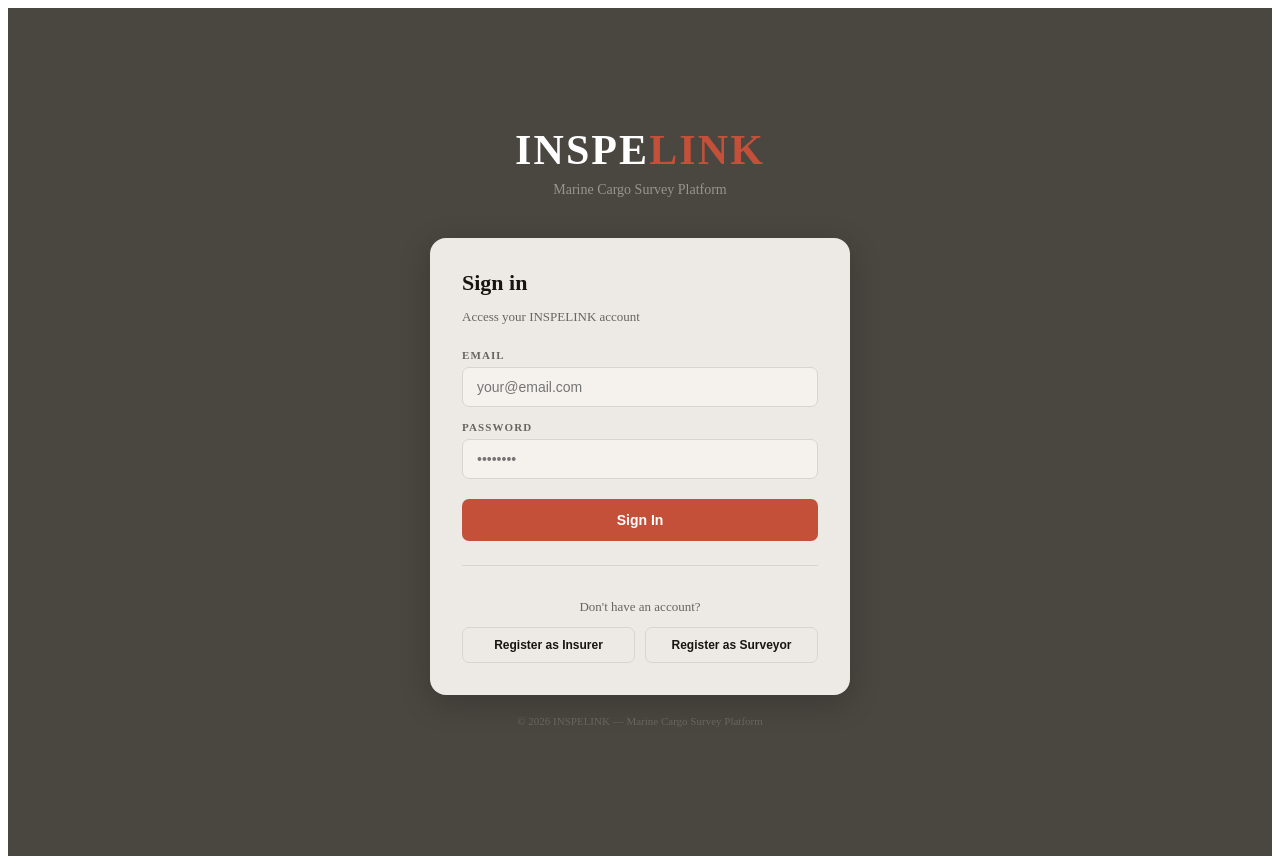
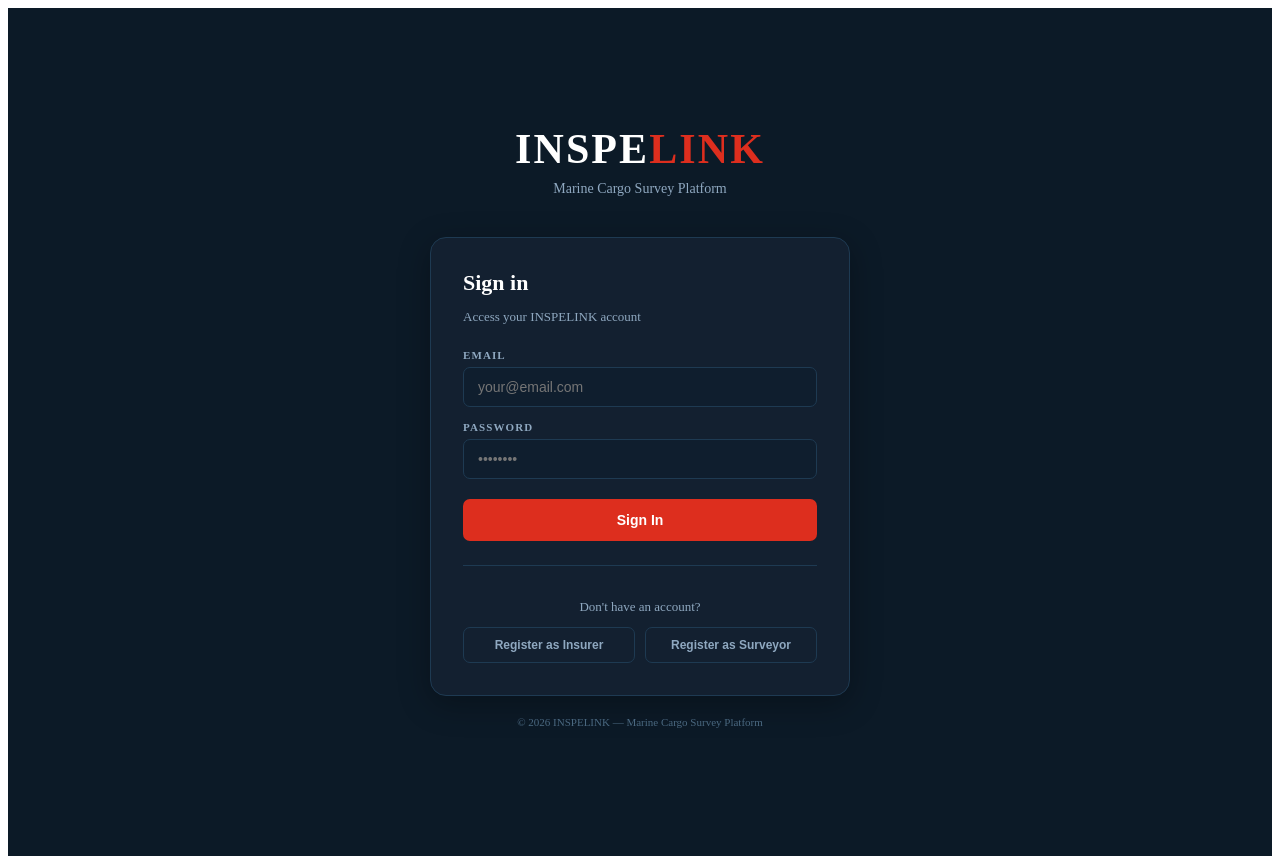
Before and after one commit to surveybaja-source/SurveyLink., a Next.js app: page /auth in a window 1280 px wide. Built offline with nearby package versions, Linux system fonts and the light colour scheme; no server answers.

Commit message:
Refactor styles and colors in auth page
Updated styles and colors for the authentication page.

```diff
--- a/app/auth/page.js
+++ b/app/auth/page.js
@@ -21,55 +21,55 @@ export default function Auth() {
   }
 
   return (
-    <div style={{background:'#4a4640',minHeight:'100vh',display:'flex',alignItems:'center',justifyContent:'center',padding:24}}>
+    <div style={{background:'#0c1a27',minHeight:'100vh',display:'flex',alignItems:'center',justifyContent:'center',padding:24}}>
       <div style={{width:'100%',maxWidth:420}}>
 
         <div style={{textAlign:'center',marginBottom:40}}>
           <div style={{color:'#fff',fontWeight:900,fontSize:42,letterSpacing:'0.05em'}}>
-            INSPE<span style={{color:'#C4503A'}}>LINK</span>
+            INSPE<span style={{color:'#dd2e1e'}}>LINK</span>
           </div>
-          <div style={{color:'#9a9490',fontSize:14,marginTop:8}}>Marine Cargo Survey Platform</div>
+          <div style={{color:'#8fa8c0',fontSize:14,marginTop:8}}>Marine Cargo Survey Platform</div>
         </div>
 
-        <div style={{background:'#EDE9E4',borderRadius:16,padding:32,boxShadow:'0 8px 32px rgba(0,0,0,0.2)'}}>
-          <h2 style={{color:'#1a1410',fontWeight:800,fontSize:22,marginBottom:6,marginTop:0}}>Sign in</h2>
-          <p style={{color:'#6a6460',fontSize:13,marginBottom:24}}>Access your INSPELINK account</p>
+        <div style={{background:'#132030',border:'1px solid #1e3a52',borderRadius:16,padding:32,boxShadow:'0 8px 32px rgba(0,0,0,0.3)'}}>
+          <h2 style={{color:'#fff',fontWeight:800,fontSize:22,marginBottom:6,marginTop:0}}>Sign in</h2>
+          <p style={{color:'#8fa8c0',fontSize:13,marginBottom:24}}>Access your INSPELINK account</p>
 
-          {error&&<div style={{background:'rgba(196,80,58,0.1)',border:'1px solid #C4503A',borderRadius:8,padding:'10px 14px',marginBottom:16,color:'#C4503A',fontSize:13}}>{error}</div>}
+          {error&&<div style={{background:'rgba(221,46,30,0.1)',border:'1px solid #dd2e1e',borderRadius:8,padding:'10px 14px',marginBottom:16,color:'#dd2e1e',fontSize:13}}>{error}</div>}
 
           <form onSubmit={handleLogin}>
             <div style={{marginBottom:14}}>
-              <label style={{display:'block',color:'#6a6460',fontSize:11,fontWeight:700,letterSpacing:'0.1em',textTransform:'uppercase',marginBottom:6}}>Email</label>
+              <label style={{display:'block',color:'#8fa8c0',fontSize:11,fontWeight:700,letterSpacing:'0.1em',textTransform:'uppercase',marginBottom:6}}>Email</label>
               <input type="email" placeholder="your@email.com" value={email} onChange={e=>setEmail(e.target.value)} required
-                style={{width:'100%',background:'#f5f2ee',border:'1px solid #d8d4ce',borderRadius:7,padding:'11px 14px',color:'#1a1410',fontSize:14,boxSizing:'border-box',outline:'none'}}/>
+                style={{width:'100%',background:'#0f1e2e',border:'1px solid #1e3a52',borderRadius:7,padding:'11px 14px',color:'#fff',fontSize:14,boxSizing:'border-box',outline:'none'}}/>
             </div>
             <div style={{marginBottom:20}}>
-              <label style={{display:'block',color:'#6a6460',fontSize:11,fontWeight:700,letterSpacing:'0.1em',textTransform:'uppercase',marginBottom:6}}>Password</label>
+              <label style={{display:'block',color:'#8fa8c0',fontSize:11,fontWeight:700,letterSpacing:'0.1em',textTransform:'uppercase',marginBottom:6}}>Password</label>
               <input type="password" placeholder="••••••••" value={password} onChange={e=>setPassword(e.target.value)} required
-                style={{width:'100%',background:'#f5f2ee',border:'1px solid #d8d4ce',borderRadius:7,padding:'11px 14px',color:'#1a1410',fontSize:14,boxSizing:'border-box',outline:'none'}}/>
+                style={{width:'100%',background:'#0f1e2e',border:'1px solid #1e3a52',borderRadius:7,padding:'11px 14px',color:'#fff',fontSize:14,boxSizing:'border-box',outline:'none'}}/>
             </div>
             <button type="submit" disabled={loading}
-              style={{width:'100%',background:loading?'rgba(196,80,58,0.5)':'#C4503A',color:'#fff',border:'none',borderRadius:7,padding:'13px',cursor:'pointer',fontWeight:700,fontSize:14}}>
+              style={{width:'100%',background:loading?'rgba(221,46,30,0.5)':'#dd2e1e',color:'#fff',border:'none',borderRadius:7,padding:'13px',cursor:'pointer',fontWeight:700,fontSize:14}}>
               {loading?'Signing in...':'Sign In'}
             </button>
           </form>
 
-          <div style={{marginTop:24,paddingTop:20,borderTop:'1px solid #d8d4ce'}}>
-            <p style={{color:'#6a6460',fontSize:13,textAlign:'center',marginBottom:12}}>Don't have an account?</p>
+          <div style={{marginTop:24,paddingTop:20,borderTop:'1px solid #1e3a52'}}>
+            <p style={{color:'#8fa8c0',fontSize:13,textAlign:'center',marginBottom:12}}>Don't have an account?</p>
             <div style={{display:'grid',gridTemplateColumns:'1fr 1fr',gap:10}}>
               <button onClick={()=>router.push('/register/insurer')}
-                style={{background:'transparent',color:'#1a1410',border:'1px solid #d8d4ce',borderRadius:7,padding:'10px',cursor:'pointer',fontWeight:700,fontSize:12,textAlign:'center'}}>
+                style={{background:'transparent',color:'#8fa8c0',border:'1px solid #1e3a52',borderRadius:7,padding:'10px',cursor:'pointer',fontWeight:700,fontSize:12,textAlign:'center'}}>
                 Register as Insurer
               </button>
               <button onClick={()=>router.push('/register/expert')}
-                style={{background:'transparent',color:'#1a1410',border:'1px solid #d8d4ce',borderRadius:7,padding:'10px',cursor:'pointer',fontWeight:700,fontSize:12,textAlign:'center'}}>
+                style={{background:'transparent',color:'#8fa8c0',border:'1px solid #1e3a52',borderRadius:7,padding:'10px',cursor:'pointer',fontWeight:700,fontSize:12,textAlign:'center'}}>
                 Register as Surveyor
               </button>
             </div>
           </div>
         </div>
 
-        <p style={{color:'#6a6460',fontSize:11,textAlign:'center',marginTop:20}}>
+        <p style={{color:'#4a6880',fontSize:11,textAlign:'center',marginTop:20}}>
           © 2026 INSPELINK — Marine Cargo Survey Platform
         </p>
       </div>
```
